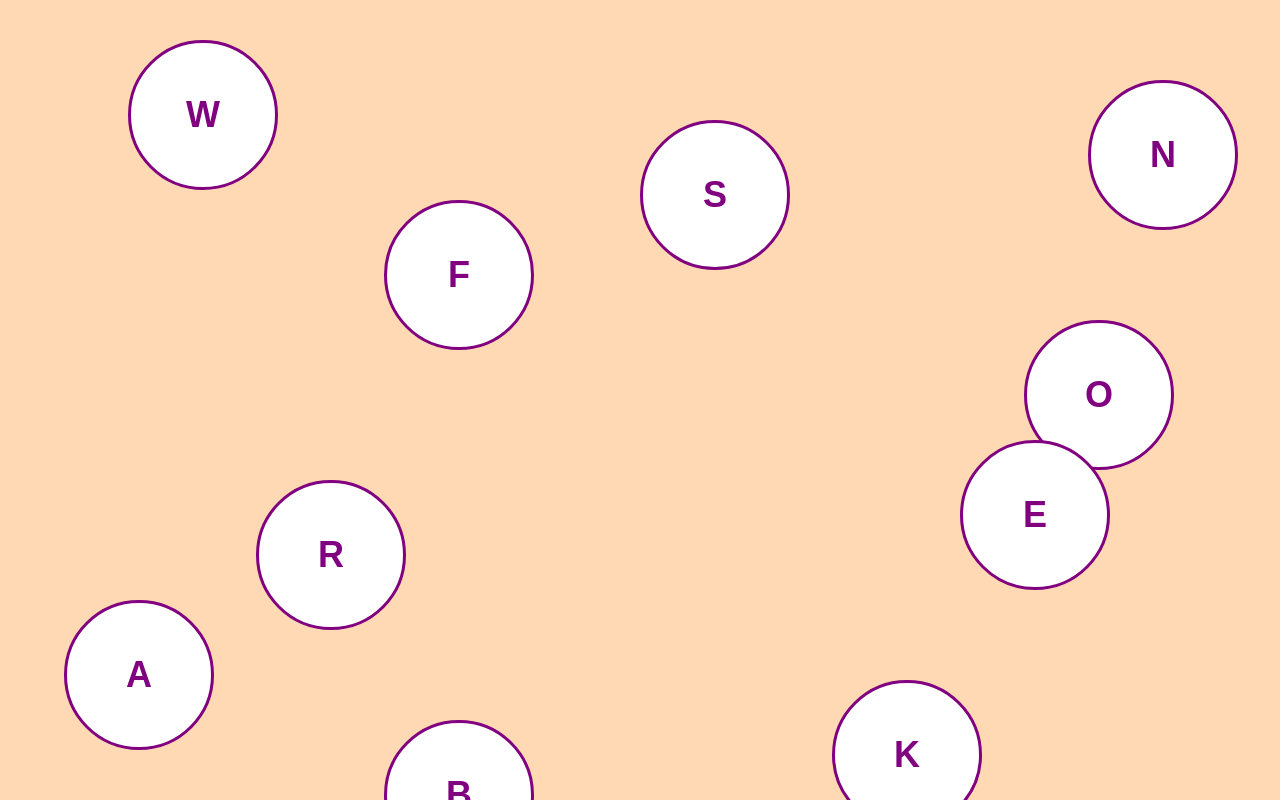
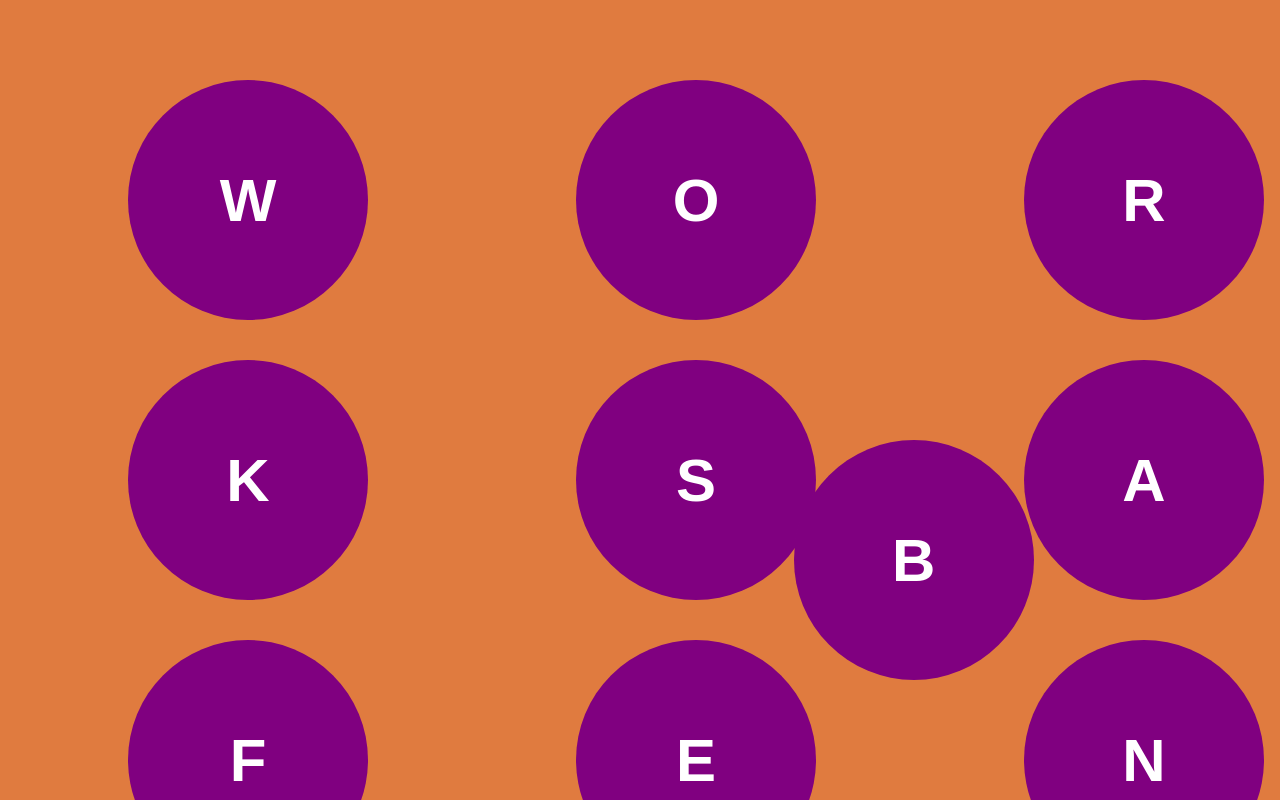
Before and after one commit to shorne71-design/My-site, a plain HTML site: page index.html in a window 1280 px wide. Drawn offline with Linux system fonts and the light colour scheme.

Commit message:
Update index.html

```diff
--- a/index.html
+++ b/index.html
@@ -7,32 +7,31 @@
       margin: 0;
       height: 100%;
       font-family: Arial, sans-serif;
-      background: #FFD9B3; /* Soft orange background */
+      background: #E07B3F; /* Darker orange background */
       overflow: hidden;
       position: relative;
-      color: #800080; /* Purple letters */
+      color: white;
     }
 
-    /* Letters styled as circles */
+    /* Letters styled as filled circles */
     .letter {
       position: absolute;
-      width: 1.5in;   /* 1.5 inches diameter */
-      height: 1.5in;
-      background: white;
-      border: 3px solid #800080;
+      width: 2.5in;
+      height: 2.5in;
+      background: #800080; /* Purple fill */
       border-radius: 50%;
       display: flex;
       justify-content: center;
       align-items: center;
-      font-size: 36px;
+      font-size: 60px;
       font-weight: bold;
-      color: #800080;
+      color: white;
       cursor: pointer;
       transition: transform 0.2s, background 0.3s;
     }
     .letter:hover {
-      transform: scale(1.2);
-      background: #f3e6ff; /* light purple hover */
+      transform: scale(1.1);
+      background: #A020F0; /* lighter purple on hover */
     }
 
     /* Popup modal */
@@ -67,17 +66,17 @@
 </head>
 <body>
 
-  <!-- Scattered Letters -->
-  <span class="letter" style="top: 5%; left: 10%;" data-meaning="W is for Wonder — the little spark that keeps us curious.">W</span>
-  <span class="letter" style="top: 40%; left: 80%;" data-meaning="O is for Opportunity — it doesn’t always knock, sometimes you have to chase it.">O</span>
-  <span class="letter" style="top: 60%; left: 20%;" data-meaning="R is for Resilience — the reminder that even in depression, we can rise again.">R</span>
-  <span class="letter" style="top: 85%; left: 65%;" data-meaning="K is for Kindness — the thing the world never has enough of.">K</span>
-  <span class="letter" style="top: 15%; left: 50%;" data-meaning="S is for Steve — just trying to make sense of it all.">S</span>
-  <span class="letter" style="top: 75%; left: 5%;" data-meaning="A is for Adapt — because life rarely goes according to plan.">A</span>
-  <span class="letter" style="top: 25%; left: 30%;" data-meaning="F is for Fairness — the world is better when we share the load.">F</span>
-  <span class="letter" style="top: 55%; left: 75%;" data-meaning="E is for Effort — even the tiniest steps forward count.">E</span>
-  <span class="letter" style="top: 10%; left: 85%;" data-meaning="N is for Now — the only moment we actually get to live in.">N</span>
-  <span class="letter" style="top: 90%; left: 30%;" data-meaning="B is for Blog — a place to spill thoughts, lessons, and a little truth.">B</span>
+  <!-- Letters close together but not touching -->
+  <span class="letter" style="top: 10%; left: 10%;" data-meaning="W is for Wonder — the little spark that keeps us curious.">W</span>
+  <span class="letter" style="top: 10%; left: 45%;" data-meaning="O is for Opportunity — it doesn’t always knock, sometimes you have to chase it.">O</span>
+  <span class="letter" style="top: 10%; left: 80%;" data-meaning="R is for Resilience — the reminder that even in depression, we can rise again.">R</span>
+  <span class="letter" style="top: 45%; left: 10%;" data-meaning="K is for Kindness — the thing the world never has enough of.">K</span>
+  <span class="letter" style="top: 45%; left: 45%;" data-meaning="S is for Steve — just trying to make sense of it all.">S</span>
+  <span class="letter" style="top: 45%; left: 80%;" data-meaning="A is for Adapt — because life rarely goes according to plan.">A</span>
+  <span class="letter" style="top: 80%; left: 10%;" data-meaning="F is for Fairness — the world is better when we share the load.">F</span>
+  <span class="letter" style="top: 80%; left: 45%;" data-meaning="E is for Effort — even the tiniest steps forward count.">E</span>
+  <span class="letter" style="top: 80%; left: 80%;" data-meaning="N is for Now — the only moment we actually get to live in.">N</span>
+  <span class="letter" style="top: 55%; left: 62%;" data-meaning="B is for Blog — a place to spill thoughts, lessons, and a little truth.">B</span>
 
   <!-- Modal -->
   <div id="popup" class="modal">
```
